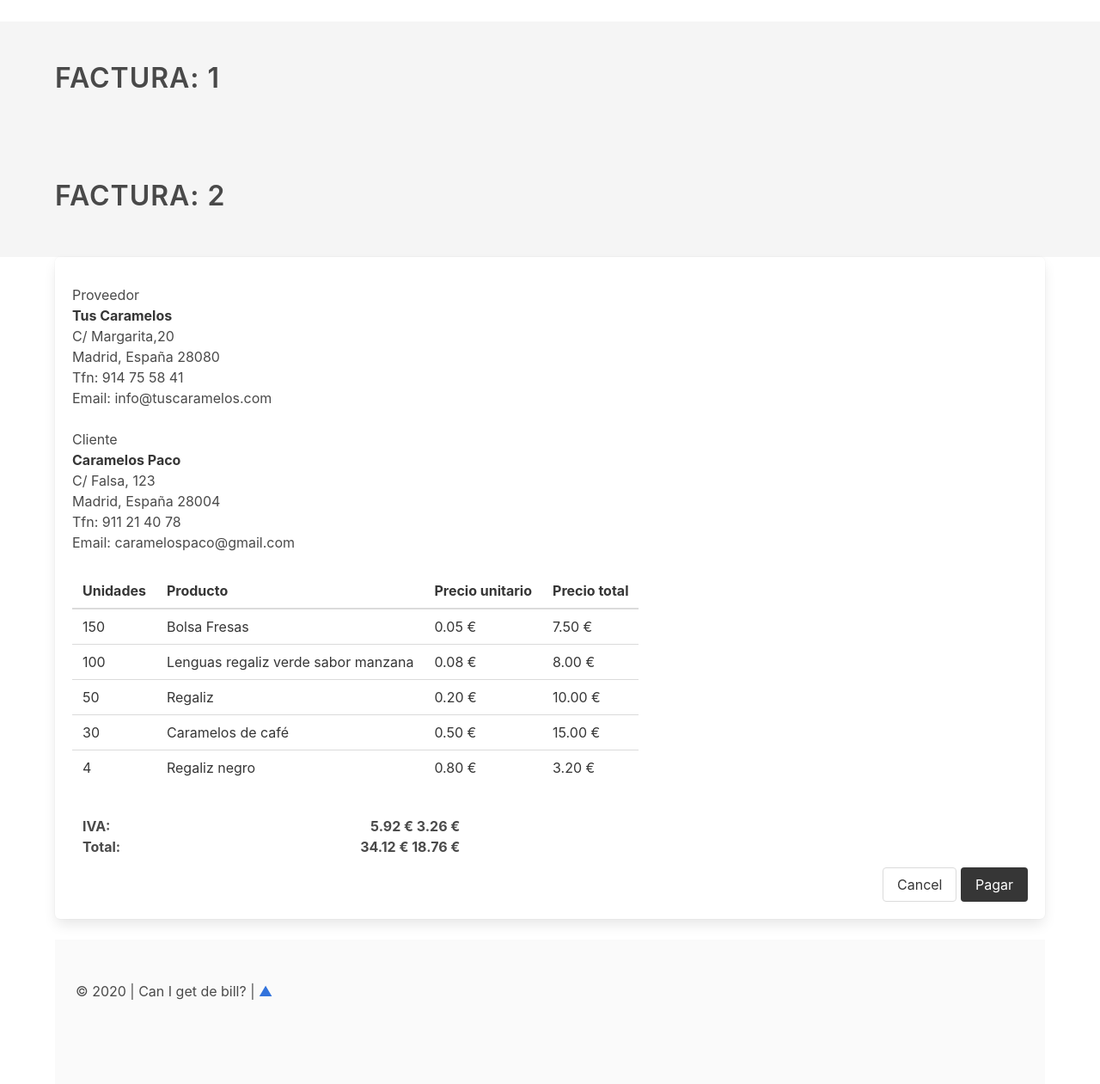
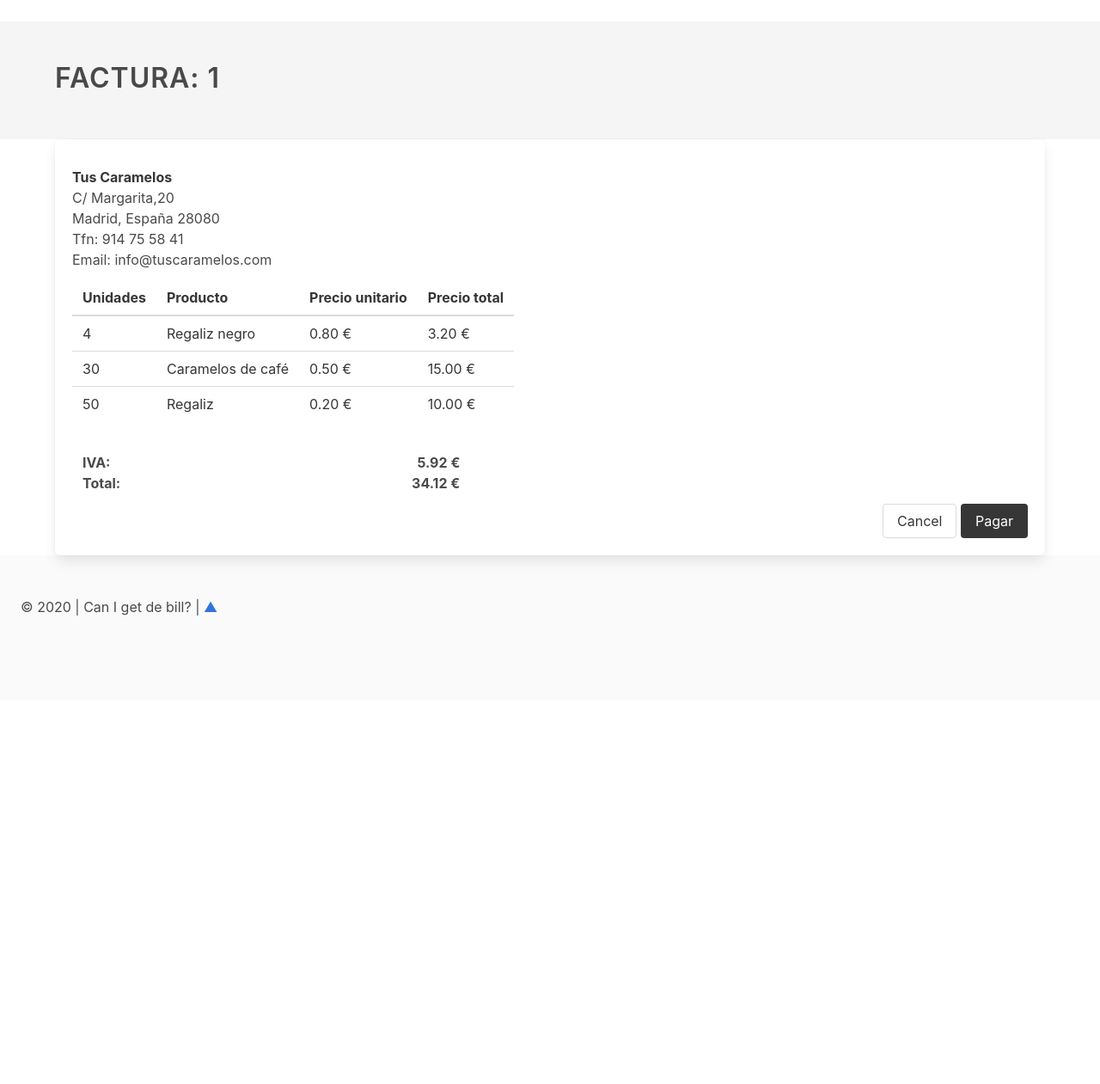
Before and after one commit to margomto/facturas, a Django app: page /detalle/1 in a window 1280 px wide. Shown: the part 208-1469 px from the top of the page at 86% size. After the commit the page ends 924 px from the top, so only its background shows below. Run offline with Django 3.2, Linux system fonts and the light colour scheme; data comes from the database, SQL or seed files in the repository; both versions use the stored data as it was after the commit.

Commit message:
add new invoce

```diff
--- a/factura/templates/factura/inicio.html
+++ b/factura/templates/factura/inicio.html
@@ -27,7 +27,7 @@
             <br>
             <br>
             <br>
-            <a href="{% url 'mis_facturas' %}" class="button is-success is-large is-rounded is-fullwidth">Comenzar</a>
+            <a href="{% url 'crear_factura' %}" class="button is-success is-large is-rounded is-fullwidth">Comenzar</a>
           </p>
 
         </p>
--- a/factura/templates/factura/lineafactura.html
+++ b/factura/templates/factura/lineafactura.html
@@ -6,15 +6,13 @@
 {% block content %}
 
 <section class="hero is-light">
-    {% for f in facturas %}
     <div class="hero-body">
         <div class="container">
             <div class="heading">
-                <h1 class="title">Factura: {{ f.num }} </h1>
+                <h1 class="title">Factura: {{ factura.num }} </h1>
             </div>
         </div>
     </div>
-    {% endfor %}
 </section>
 <div class="container">
     <div class="box box-good">
@@ -32,7 +30,6 @@
             <div class="columns is-mobile">
                 <div class="column is-7">
                     <div class="content">
-                          Proveedor <br>
                         <strong> Tus Caramelos </strong><br>
                         C/ Margarita,20<br>
                         Madrid, España 28080<br>
@@ -50,17 +47,6 @@
                     </div>
                 </div>
             </div>
-            <div class="columns">
-                <div class="column is-12">
-                    <div class="content">
-                          Cliente <br>
-                        <strong>Caramelos Paco</strong><br>
-                        C/ Falsa, 123 <br>
-                        Madrid, España 28004<br>
-                        Tfn: 911 21 40 78<br>
-                        Email: caramelospaco@gmail.com
-                    </div>
-                </div>
             </div>
             <div class="columns">
                 <div class="column is-12">
@@ -75,14 +61,14 @@
                             </tr>
                           </thead>
                           <tbody>
-                            {% for e in elementos %}
+                            {% for l in factura.lineafactura_set.all %}
                             <tr>
-                                  <td>{{ e.unidades }}</td>
-                                  <td>{{ e.nombre_producto }}</td>
-                                  <td>{{ e.precio_unitario }} €</td>
-                                  <td>{{ e.base_imponible }} €</td>
+                                  <td>{{ l.unidades }}</td>
+                                  <td>{{ l.nombre_producto }}</td>
+                                  <td>{{ l.precio_unitario }} €</td>
+                                  <td>{{ l.base_imponible }} €</td>
+                            {% endfor %}
                             </tr>
-                            {% endfor %}
                           </tbody>
                         </table>
                     </div>
@@ -95,17 +81,13 @@
                     <li class="list-group-item">
                       <b>IVA:</b>
                       <p class="is-pulled-right"><b>
-                        {% for f in facturas %}
-                        {{ f.get_iva_total }} €
-                        {% endfor %}
+                        {{ factura.get_iva_total }} €
                         </b></p>
                       <br>
                       <b>Total:</b>
 
                       <p class="is-pulled-right"><b>
-                            {% for f in facturas %}
-                            {{ f.get_precio_total }} €
-                            {% endfor %}
+                            {{ factura.get_precio_total }} €
                         </b></p>
 
                     </li>
--- a/factura/views.py
+++ b/factura/views.py
@@ -14,11 +14,9 @@ def factura(request):
     })
 
 def lineafactura(request, num_factura):
-    facturas = Factura.objects.all()
-    elementos = LineaFactura.objects.all()
     return render(request, 'factura/lineafactura.html', {
-        'elementos': elementos.order_by('precio_unitario'),
-        'facturas': facturas,
+        'elementos': LineaFactura.objects.all().order_by('precio_unitario'),
+        'factura': Factura.objects.get(pk=num_factura),
     })
 
 def home(request):
```
Also changed, not shown: db.sqlite3.
